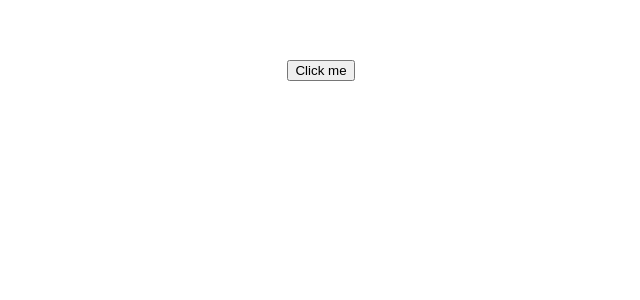
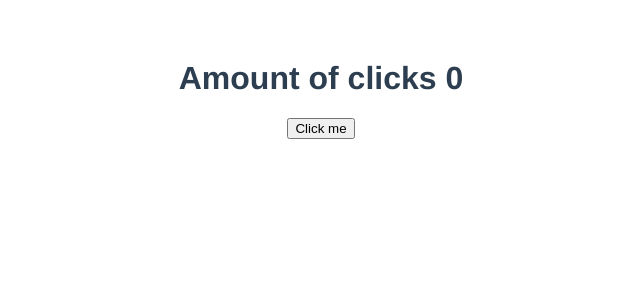
Before and after one commit to Taras-Roboteckyi/Vue-CLI_first-app, a Vue app: page / in a window 1280 px wide. Shown: the top 300 px of the page, without its empty margins (319-959 px from the left). Built offline with nearby package versions, Linux system fonts and the light colour scheme.

Commit message:
add data and computed properties

```diff
--- a/src/App.vue
+++ b/src/App.vue
@@ -1,15 +1,26 @@
 <template>
   <div id="app">
-    <!--  <img alt="Vue logo" src="./assets/logo.png" /> -->
+    <h1>{{ title }}</h1>
     <ButtonClick>Click me</ButtonClick>
   </div>
 </template>
 
 <script>
+
 import ButtonClick from "./components/Button.vue";
+
 export default {
+
   name: "App",
   components: { ButtonClick },
+  data() {
+    return { amountOfClicks: 0 }
+  },
+  computed: {
+    title() {
+      return `Amount of clicks ${this.amountOfClicks}`
+    }
+  }
 };
 </script>
 
```
